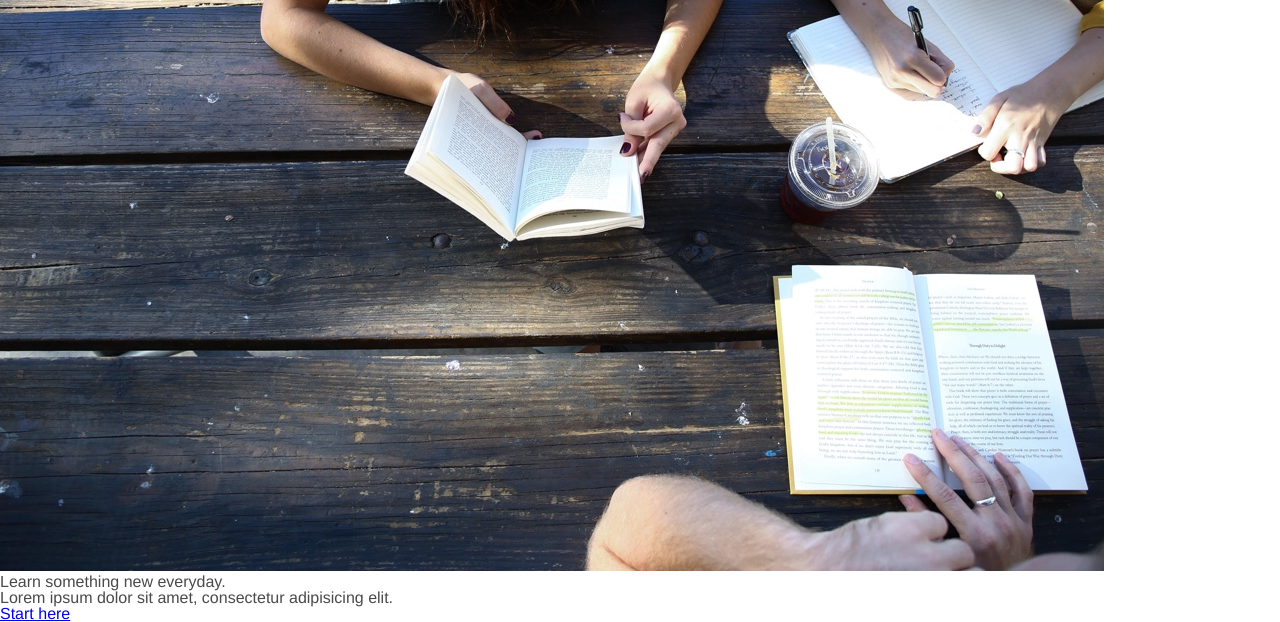
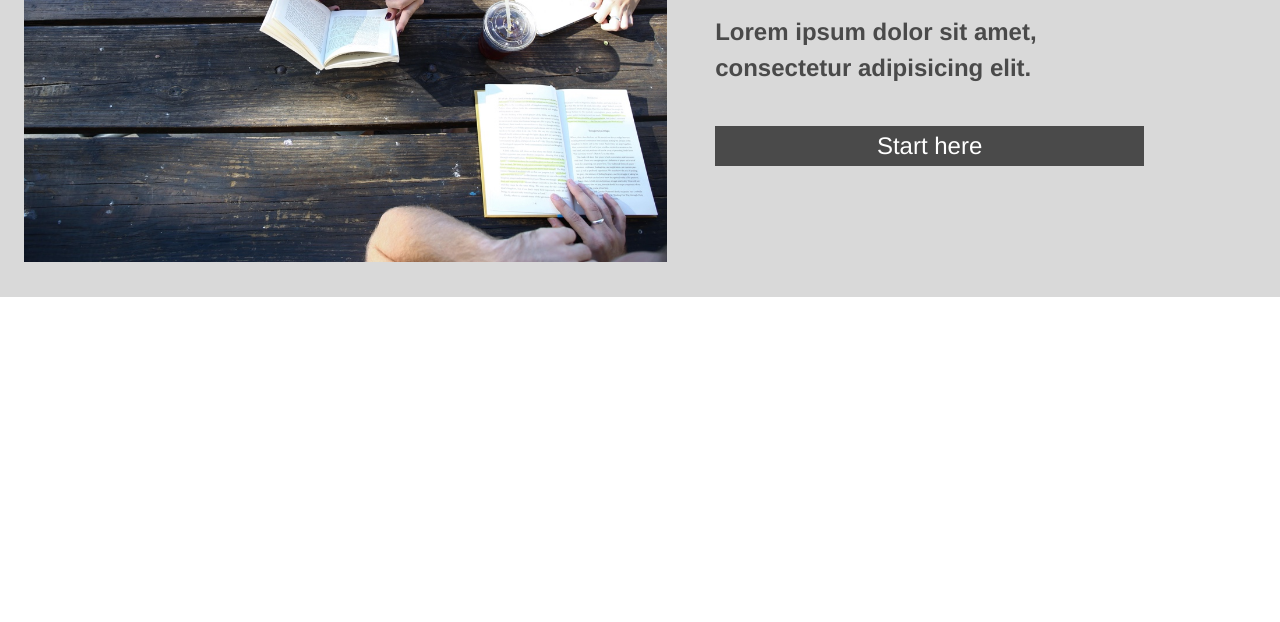
Before and after one commit to bmeeks60/capstone, a plain HTML site: page index.html in a window 1280 px wide. Shown: the part 309-931 px from the top of the page. After the commit the page ends 800 px from the top, so only its background shows below. Drawn offline with Linux system fonts and the light colour scheme.

Commit message:
Add banner css

```diff
--- a/resources/css/style.css
+++ b/resources/css/style.css
@@ -5,6 +5,23 @@ html {
 body {
   font-family: "Helvetica", sans-serif;
   color: hsl(0, 0%, 29%)
+}
+
+h1 {
+  font-size: 3rem;
+  font-weight: bold;
+  padding-bottom: 2rem;
+}
+
+h2 {
+  font-size: 2rem;
+  font-weight: bold;
+}
+
+h3 {
+  font-size: 1.5rem;
+  font-weight: bold;
+  line-height: 1.5;
 }
 
 /*Header Styling*/
@@ -67,3 +84,41 @@ nav span a {
     display: none;
   }
 }
+
+/*Banner Styling*/
+
+.banner {
+  background-color: hsl(0, 0%, 85%);
+  display: flex;
+}
+
+.banner-img {
+  width: 60%;
+  margin: 2rem 3rem 2rem 1.5rem;
+}
+
+.banner-img img {
+  width: 100%;
+}
+
+.banner-content {
+  display: flex;
+  flex-direction: column;
+  justify-content: center;
+  width: 40%;
+  padding-right: 8.5rem;
+}
+
+.banner-content h3 {
+  padding-bottom: 2.5rem;
+}
+
+.banner-content a {
+  background-color: hsl(0, 0%, 29%);
+  color: hsl(0, 0%, 100%);
+  text-decoration: none;
+  width: 100%;
+  text-align: center;
+  font-size: 1.5rem;
+  padding: 0.5rem 0;
+}
```
